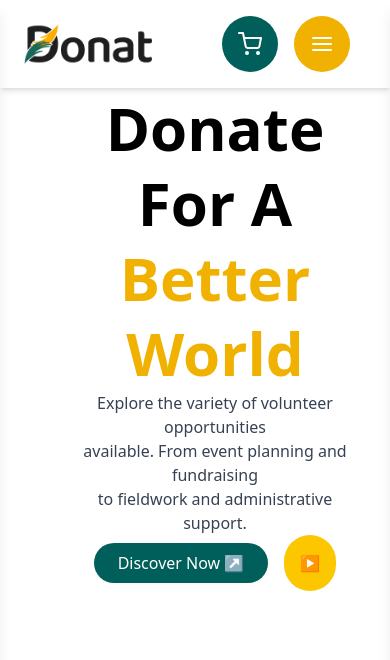
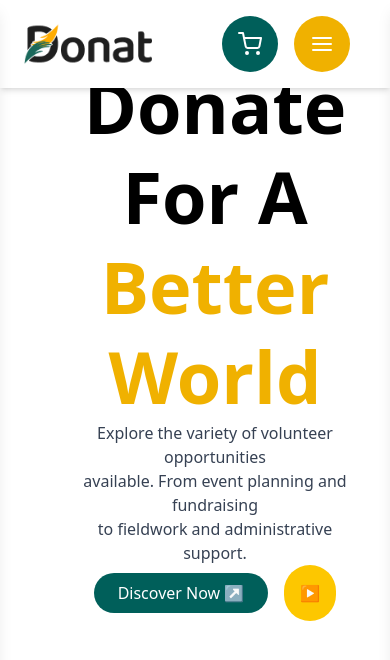
Before and after one commit to Eng-seydcali/donatweb, a React (Vite) app: page / in a window 390 px wide. Shown: the top 660 px of the page. Built offline with nearby package versions, Linux system fonts and the light colour scheme.

Commit message:
first commit

```diff
--- a/src/components/HeroSection.jsx
+++ b/src/components/HeroSection.jsx
@@ -3,7 +3,7 @@
       <section className="relative h-[650px] flex items-center ml-10 justify-between px-6 md:px-16 pt-8 hiddesn:bg-[url('/HeroImage.png')] md:bg-[url('/images/HeroImage.png')] bg-cover bg-center">
         {/* Left Side (Text) */}
         <div className="md:w-1/2 text-center md:text-left ">
-          <h1 className="text-6xl md:text-6xl font-bold leading-tight">
+          <h1 className="text-7xl md:text-6xl font-bold leading-tight">
             Donate For A <br></br> <span className="text-yellow-500">Better World</span>
           </h1>
           <p className="text-gray-700">
```
